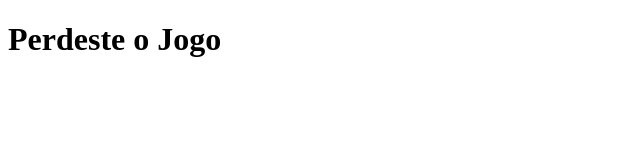
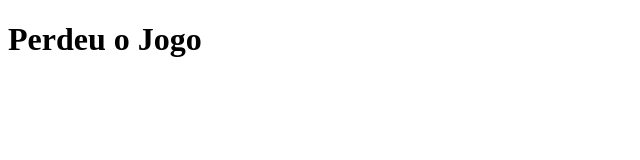
Before and after one commit to MiguelTheDeveloper/miguelthedeveloper.github.io, a plain HTML site: page segredoneural/index.html in a window 1280 px wide. Shown: the whole page, without its empty margins (0-640 px from the left). Drawn offline with Linux system fonts and the light colour scheme.

Commit message:
Atualizar o index.html

```diff
--- a/segredoneural/index.html
+++ b/segredoneural/index.html
@@ -6,6 +6,6 @@
     <title>SEGREDO DO NEURAL</title>
 </head>
 <body>
-    <h1>Perdeste o Jogo</h1>
+    <h1>Perdeu o Jogo</h1>
 </body>
 </html>
```
